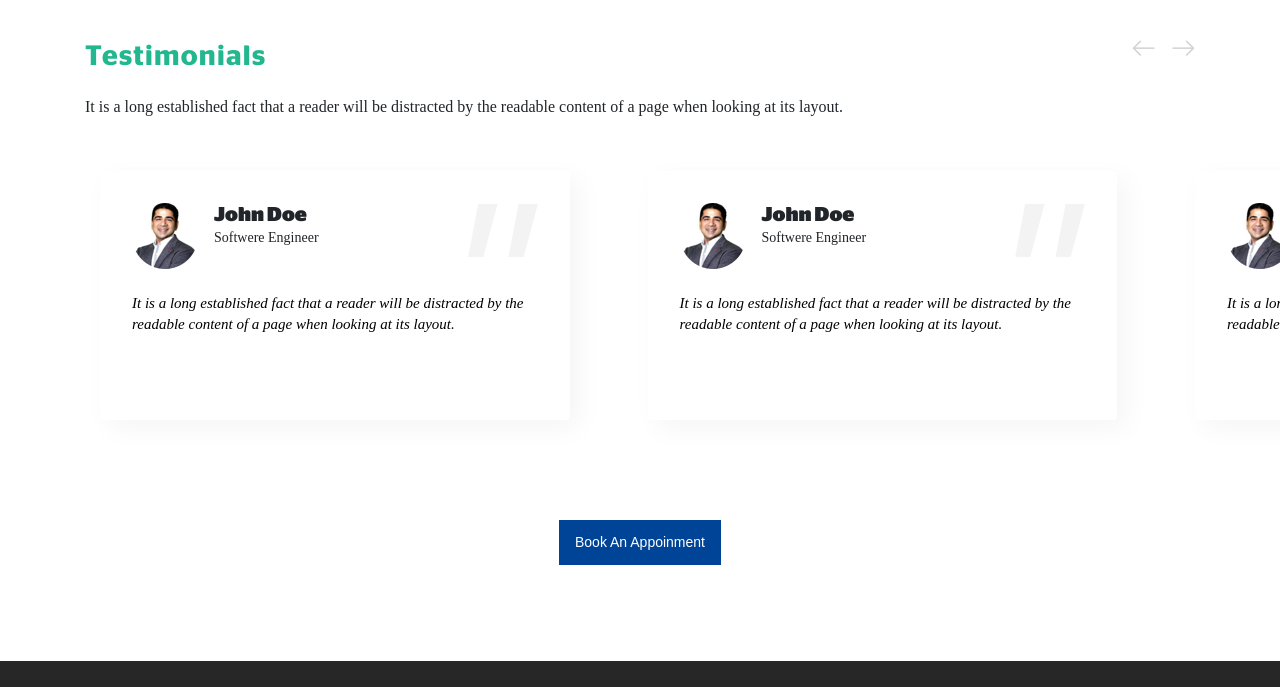
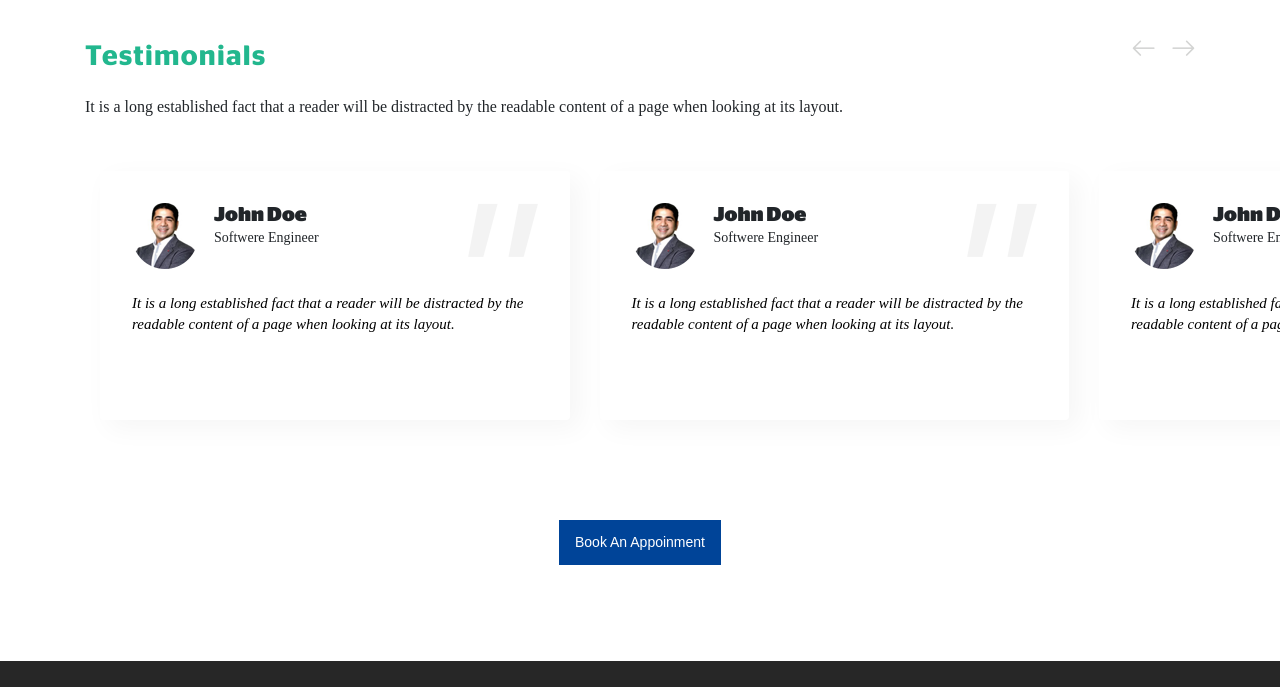
Before and after one commit to shiva-FIT/Aster, a plain HTML site: page index.html in a window 1280 px wide. Shown: the part 4260-4947 px from the top of the page. Drawn offline with nearby package versions, Linux system fonts and the light colour scheme.

Commit message:
aster changes

```diff
--- a/css/style.css
+++ b/css/style.css
@@ -471,7 +471,7 @@ margin: auto;
 
 @media (min-width: 991px) {
   .multi-item-carousel .carousel-inner .carousel-item {
-    margin-right: 3rem;
+    margin-right: 0rem;
   }
   .multi-item-carousel .carousel-inner .carousel-item.active + .carousel-item,
   .multi-item-carousel .carousel-inner .carousel-item.active + .carousel-item + .carousel-item {
--- a/scripts/script.js
+++ b/scripts/script.js
@@ -198,7 +198,7 @@ $(document).ready(function(){
 
   var dynamicData3 = JSONData3.map((elm, key) => {
     return (
-        `<div class="carousel-item col-xs-12 col-sm-12 col-md-12 col-lg-3 col-xl-3 py-5" id="itemDiv${key}">
+        `<div class="carousel-item flex-fill col-xs-12 col-sm-12 col-md-12 col-lg-3 col-xl-3 py-5" id="itemDiv${key}">
           <div class="testimonials_block">
             <div class="media media_height">
               <img class="mr-3" src="${elm.imagePath}" alt="Generic placeholder image">
```
